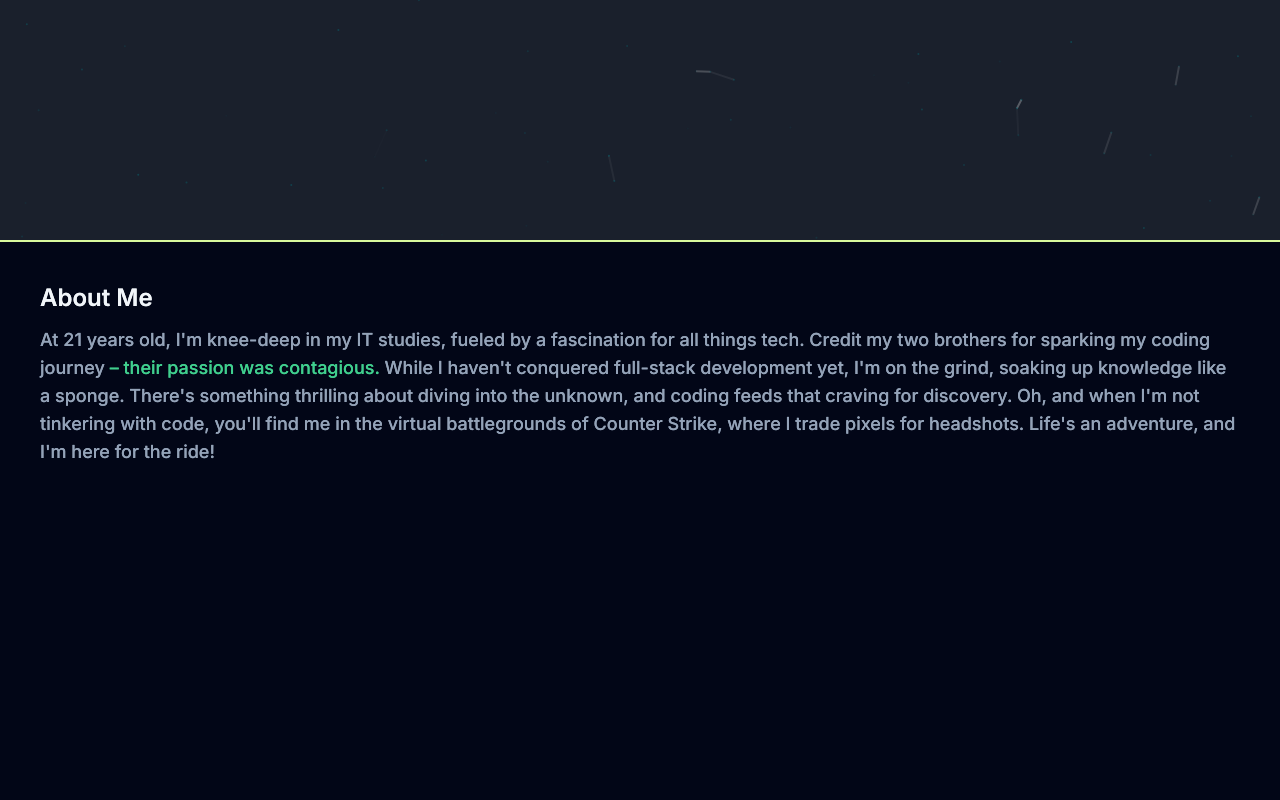
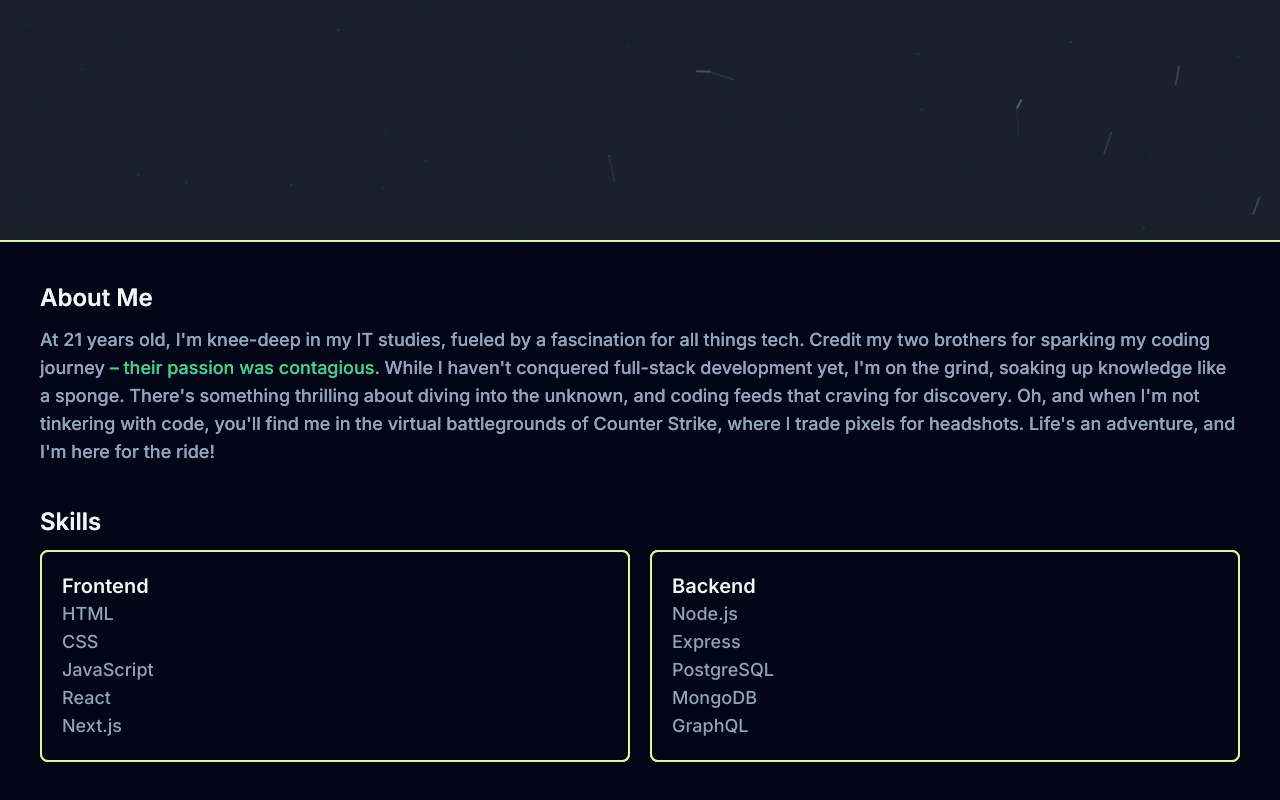
Before and after one commit to toshi-Devs/my-portfolio, a Next.js app: page / in a window 1280 px wide. Shown: the part 560-1360 px from the top of the page. Built offline with nearby package versions, Linux system fonts and the light colour scheme.

Commit message:
Skills idea initialized

```diff
--- a/components/About.tsx
+++ b/components/About.tsx
@@ -3,8 +3,8 @@ import React from 'react'
 function About() {
   return (
     <div id='About' className=''>
-        <div className='flex flex-col h-screen bg-slate-950 border-t-lime-200 border-t-2'>
-            <div className='space-y-3 m-10'>
+        <div className='flex flex-col h-screen bg-slate-950 border-t-lime-200 border-t-2 py-10'>
+            <div className='space-y-3 mx-10'>
                 <h2 className='text-2xl font-semibold text-slate-100'>About Me</h2>
                 <p className=' text-lg text-slate-400 inline-block font-medium'>
                     At 21 years old, I'm knee-deep in my IT studies, fueled by a fascination for all things tech.
@@ -14,6 +14,32 @@ function About() {
                     Oh, and when I'm not tinkering with code, you'll find me in the virtual battlegrounds of Counter Strike,
                     where I trade pixels for headshots. Life's an adventure, and I'm here for the ride!</p>
             </div>
+            <div className='space-y-3 py-10 mx-10'>
+                <h2 className='text-2xl font-semibold text-slate-100'>Skills</h2>
+
+                    <div className='grid grid-cols-2 gap-5'>
+                        <div className='bg-slate-950 border-lime-200 border-2 rounded-lg p-5'>
+                            <h3 className='text-xl font-semibold text-slate-100'>Frontend</h3>
+                            <ul className='text-lg text-slate-400 font-medium'>
+                                <li>HTML</li>
+                                <li>CSS</li>
+                                <li>JavaScript</li>
+                                <li>React</li>
+                                <li>Next.js</li>
+                            </ul>
+                        </div>
+                        <div className='bg-slate-950 border-lime-200 border-2 rounded-lg p-5'>
+                            <h3 className='text-xl font-semibold text-slate-100'>Backend</h3>
+                            <ul className='text-lg text-slate-400 font-medium'>
+                                <li>Node.js</li>
+                                <li>Express</li>
+                                <li>PostgreSQL</li>
+                                <li>MongoDB</li>
+                                <li>GraphQL</li>
+                            </ul>
+                        </div>
+                    </div>
+                </div>
         </div>
     </div>
   )
--- /dev/null
+++ b/components/Projects.tsx
@@ -0,0 +1,32 @@
+import React from 'react'
+
+function Projects() {
+  return (
+    <div>
+        <div className='grid grid-cols-2 gap-5'>
+                        <div className='bg-slate-950 border-lime-200 border-2 rounded-lg p-5'>
+                            <h3 className='text-xl font-semibold text-slate-100'>Frontend</h3>
+                            <ul className='text-lg text-slate-400 font-medium'>
+                                <li>HTML</li>
+                                <li>CSS</li>
+                                <li>JavaScript</li>
+                                <li>React</li>
+                                <li>Next.js</li>
+                            </ul>
+                        </div>
+                        <div className='bg-slate-950 border-lime-200 border-2 rounded-lg p-5'>
+                            <h3 className='text-xl font-semibold text-slate-100'>Backend</h3>
+                            <ul className='text-lg text-slate-400 font-medium'>
+                                <li>Node.js</li>
+                                <li>Express</li>
+                                <li>PostgreSQL</li>
+                                <li>MongoDB</li>
+                                <li>GraphQL</li>
+                            </ul>
+                        </div>
+                    </div>
+    </div>
+  )
+}
+
+export default Projects
```
